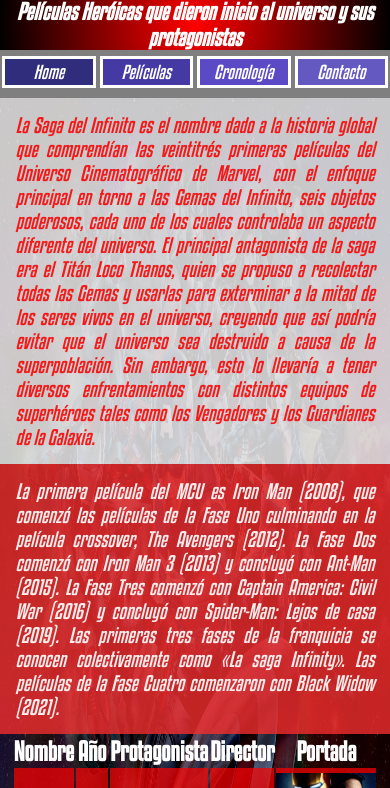
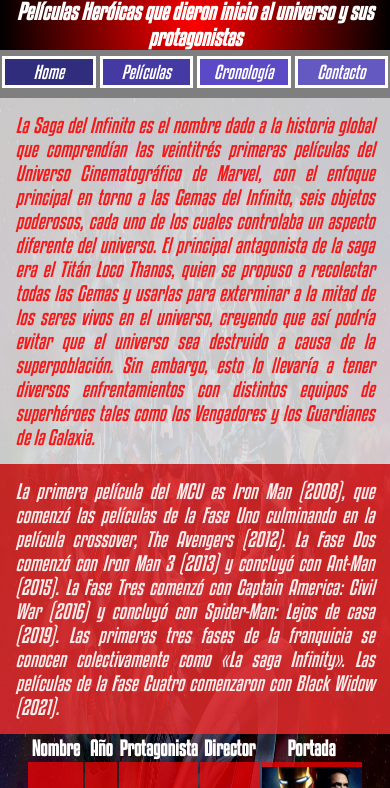
Before and after one commit to pscarballo/MCU, a website: page pages/peliculas.html in a window 390 px wide. Shown: the part 56-844 px from the top of the page. Drawn offline with Linux system fonts and the light colour scheme.

Commit message:
correccion titulos tabla peliculas en responsive

```diff
--- a/sass/_media.scss
+++ b/sass/_media.scss
@@ -77,6 +77,10 @@
     .estilo-a {
         font-size: 18px;
     }
+
+    .table {
+        font-size: 20px;
+    }
 }
 
 @media (max-width: 400px) {
```
Also changed, not shown: css/style.css.
